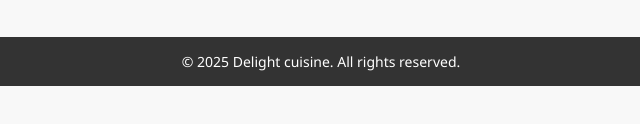
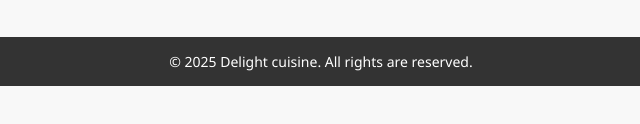
Before and after one commit to Hasna538/23014119-062-A3, a plain HTML site: page Contact.html in a window 1280 px wide. Shown: the part 292-416 px from the top of the page, 319-959 px from the left. Drawn offline with Linux system fonts and the light colour scheme; files that its build step writes are made by us from their sources.

Commit message:
Update Contact.html

```diff
--- a/Contact.html
+++ b/Contact.html
@@ -22,7 +22,7 @@
   </section>
 
   <footer>
-    &copy; 2025 Delight cuisine. All rights reserved.
+    &copy; 2025 Delight cuisine. All rights are reserved.
   </footer>
   <script>src="script.js"></script>
 </body>
```
